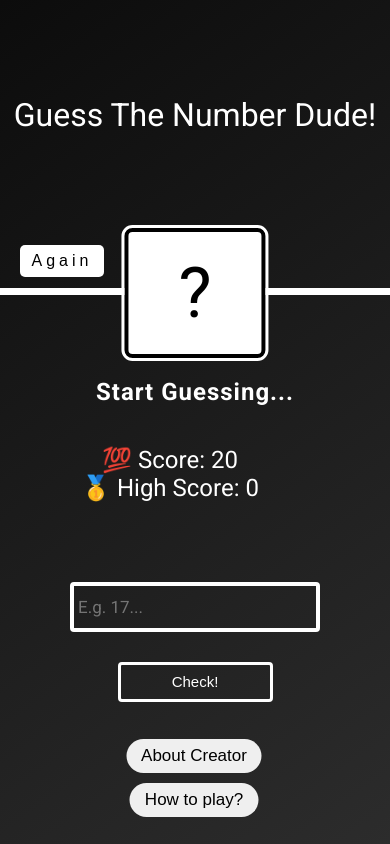
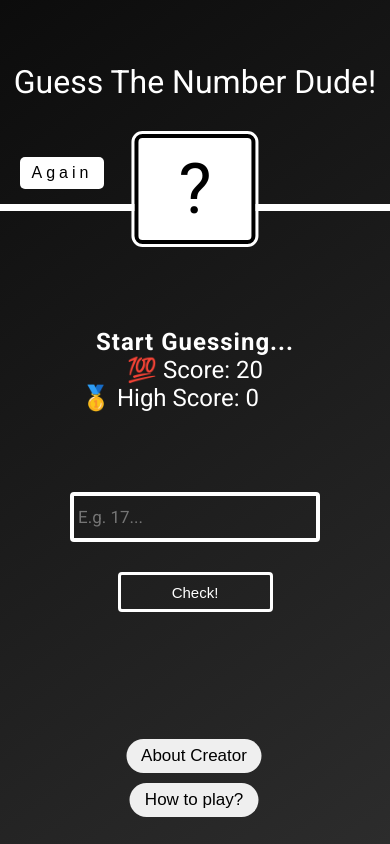
Before and after one commit to shahin76shaix/numbergame, a plain HTML site: page index.html in a window 390 px wide. Drawn offline with Linux system fonts and the light colour scheme.

Commit message:
more responsive

```diff
--- a/style.css
+++ b/style.css
@@ -257,6 +257,9 @@ body {
 }
 
 @media (max-width: 48rem) {
+  .header {
+    height: 25vh;
+  }
   .main {
     flex-direction: column-reverse;
     justify-content: center;
@@ -266,17 +269,30 @@ body {
     font-size: 3.2rem;
   }
 
+  .header--number-box {
+    padding: 1rem 4rem;
+    margin-bottom: -4rem;
+  }
+
   .header--btn {
     padding: 0.7rem 1.2rem;
-    top: 85%;
+    top: 77%;
     left: 5%;
   }
 
   .main--info {
-    margin-top: -17rem;
+    margin-top: -10rem;
+    text-align: center;
     margin-bottom: 8rem;
   }
 
+  .main--info__score {
+    margin: 0;
+  }
+
+  .main--info__message {
+    margin: 0;
+  }
   .buttons {
     display: block;
     text-align: center;
```
Also changed, not shown: 1 other file.
